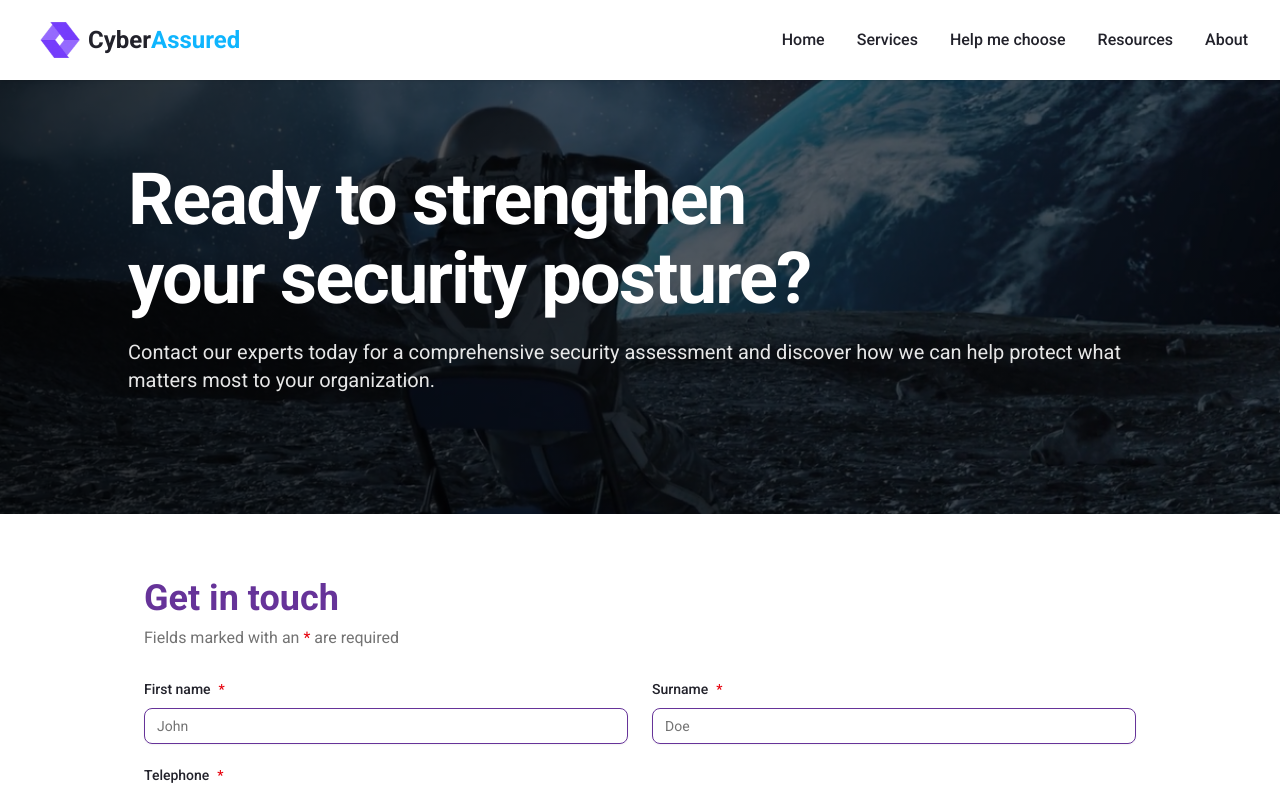
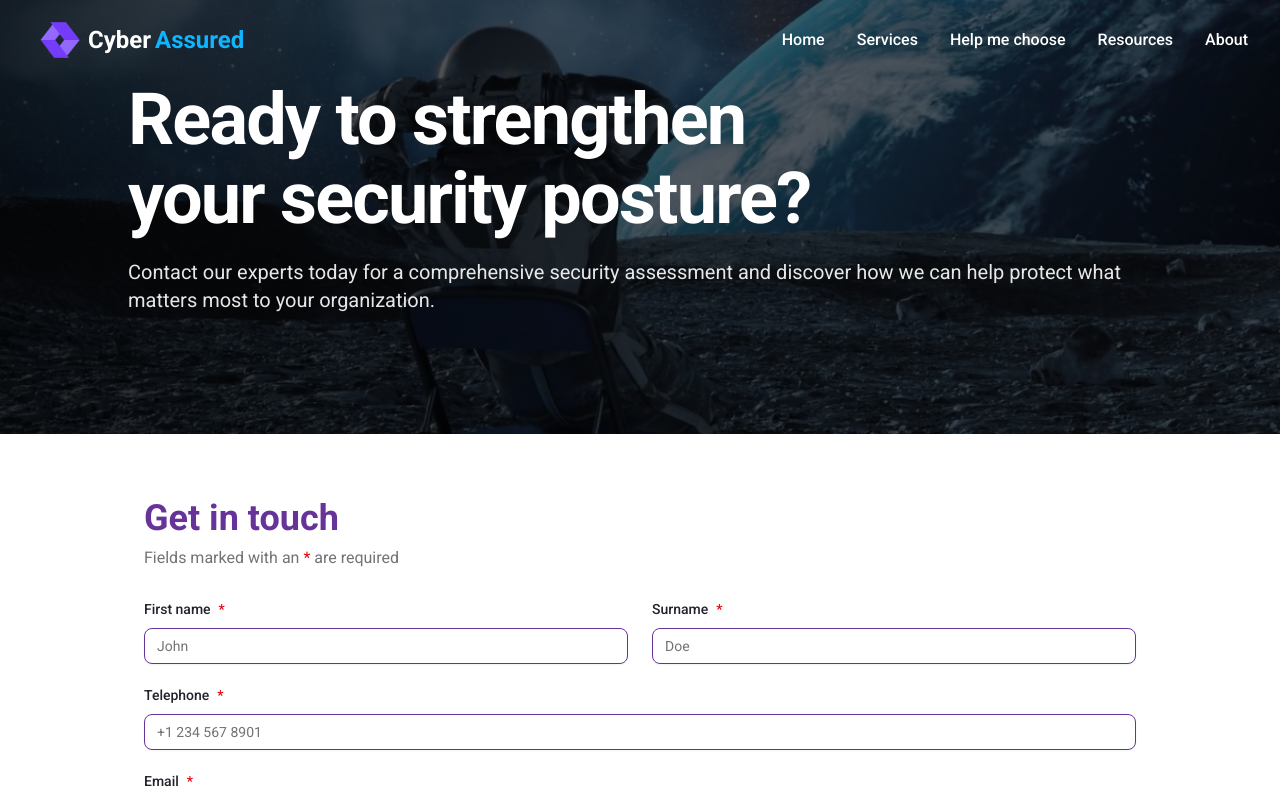
Before and after one commit to monoMonu/CyberAssured, a Next.js app: page /contact in a window 1280 px wide. Shown: the top 792 px of the page. Built offline with nearby package versions, Linux system fonts and the light colour scheme.

Commit message:
changes-29May-v2

```diff
--- a/components/Navbar.tsx
+++ b/components/Navbar.tsx
@@ -1,83 +1,132 @@
 "use client";
 
 import Link from "next/link";
-import { useState } from "react";
+import { useEffect, useState } from "react";
 import { cn } from "@/lib/utils";
 import { Button } from "./ui/button";
 import { Menu, X } from "lucide-react";
-import Image from 'next/image';
+import Image from "next/image";
 
 export default function Navbar() {
   const [showServices, setShowServices] = useState(false);
   const [mobileMenuOpen, setMobileMenuOpen] = useState(false);
+   const [scrolled, setScrolled] = useState(false);
+   const [mounted, setMounted] = useState(false);
+
+   useEffect(() => {
+   setMounted(true);
+
+   const handleScroll = () => {
+      setScrolled(window.scrollY > 200);
+   };
+   window.addEventListener("scroll", handleScroll);
+   handleScroll();
+   return () => window.removeEventListener("scroll", handleScroll);
+   }, []);
+
+   const isScrolled = mounted && scrolled;
+
+
 
   return (
-      <div className="mx-auto bg-card sticky top-0 z-50 shadow">
-         <nav className="max-w-screen-xl w-full flex items-center justify-between px-4 md:px-8 h-20 mx-auto relative">
-            <div className="flex items-center">
+      <div
+      className={cn(
+         "fixed top-0 left-0 w-full z-50 transition-all duration-300 ease-in-out",
+         isScrolled
+            ? "bg-white shadow-md backdrop-blur-md"
+            : "bg-transparent shadow-none"
+      )}
+      >
+      <nav
+         className={cn(
+            "max-w-screen-xl w-full flex items-center justify-between px-4 md:px-8 h-20 mx-auto relative",
+            isScrolled ? "text-black" : "text-white"
+         )}
+      >
+         {/* logo */}
          <Link href="/" className="flex items-center font-bold text-2xl">
             <Image
-                     src="/logo_only.png"  // Make sure this path matches your public folder location
+            src="/logo_only.png"
             alt="CyberAssured Logo"
             width={40}
             height={40}
-                     className="object-contain m-2 "
+            className="object-contain m-2"
             priority
-                  />Cyber<span className="text-[#0FB5FE] font-bold text-2xl" >Assured</span>
+            />
+            Cyber
+            <span className="text-[#0FB5FE] font-bold text-2xl ml-1">Assured</span>
          </Link>
-               </div>
 
-
+        {/* Mobile Menu Toggle */}
         <div className="md:hidden">
-               <button onClick={() => setMobileMenuOpen(!mobileMenuOpen)} className="text-foreground">
+          <button
+            onClick={() => setMobileMenuOpen(!mobileMenuOpen)}
+            className="text-foreground"
+          >
             {mobileMenuOpen ? <X size={28} /> : <Menu size={28} />}
           </button>
         </div>
 
+        {/* Desktop Menu */}
         <div className="hidden md:flex gap-8 text-base font-medium text-foreground relative">
-               <Link className="hover:text-primary py-3" href="/">Home</Link>
+          <Link
+          className={cn(
+            "hover:text-primary py-3",
+            isScrolled ? "text-black" : "text-white"
+         )}
+          href="/">Home</Link>
           <div
             className="relative h-full py-3"
             onMouseEnter={() => setShowServices(true)}
             onMouseLeave={() => setShowServices(false)}
           >
-                  <span className="hover:text-primary cursor-pointer">Services</span>
+            <span
+               className={cn(
+               "hover:text-primary cursor-pointer",
+               isScrolled ? "text-black" : "text-white"
+            )}>Services</span>
             {showServices && (
-                     <div className="absolute -left-44 top-8/12 mt-4 w-2xl shadow-xl bg-background py-8 px-6 flex gap-6 z-50 transition-all">
+              <div className="absolute -left-44 top-full mt-4 w-2xl shadow-xl bg-background py-8 px-6 flex gap-6 z-50">
                 <div className="w-1/2">
-                           <h3 className="text-lg font-bold mb-2 text-primary">Managed services</h3>
+                  <h3 className="text-lg font-bold mb-2 text-primary">
+                    Managed services
+                  </h3>
                   <p className="text-sm text-muted-foreground mb-5">
-                              Security tools alone are not enough to deliver the level of protection needed. True resilience requires human intervention.
+                    Security tools alone are not enough to deliver the level of protection needed.
                   </p>
-                           <div className="pt-2">
                   <Link href="/services/managed-services">
-                                 <Button variant={'outline'} className="border-2 hover:bg-primary hover:text-background">
+                    <Button variant="outline" className="border-2 hover:bg-primary hover:text-background">
                       Managed Security Services
                     </Button>
                   </Link>
                 </div>
-                        </div>
-
                 <div className="w-1/2">
                   <h3 className="text-lg font-bold mb-2 text-primary">Expert services</h3>
                   <p className="text-sm text-muted-foreground mb-5">
-                              Our Expert Services deliver rigorous assessments to identify weaknesses, enhance protections, or manage attack fallout.
+                    Our Expert Services deliver rigorous assessments to identify weaknesses and manage risk.
                   </p>
-                           <div className="pt-2">
                   <Link href="/services/expert-services">
-                                 <Button variant={'outline'} className="border-2 hover:bg-primary hover:text-background">
+                    <Button variant="outline" className="border-2 hover:bg-primary hover:text-background">
                       Expert Services
                     </Button>
                   </Link>
                 </div>
               </div>
-                     </div>
             )}
           </div>
-               <Link className="hover:text-primary py-3" href="/help-me-choose">Help me choose</Link>
-               <Link className="hover:text-primary py-3" href="/resources">Resources</Link>
-               <Link className="hover:text-primary py-3" href="/about">About</Link>
-               {/* <Link className="hover:text-primary py-3" href="/contact">Contact</Link> */}
+          <Link
+          className={cn(
+            "hover:text-primary py-3",
+            isScrolled ? "text-black" : "text-white"
+         )} href="/help-me-choose">Help me choose</Link>
+          <Link className={cn(
+            "hover:text-primary py-3",
+            isScrolled ? "text-black" : "text-white"
+         )} href="/resources">Resources</Link>
+          <Link className={cn(
+            "hover:text-primary py-3",
+            isScrolled ? "text-black" : "text-white"
+         )} href="/about">About</Link>
         </div>
       </nav>
 
@@ -93,18 +142,13 @@ export default function Navbar() {
           <details className="group">
             <summary className="cursor-pointer hover:text-primary">Services</summary>
             <div className="mt-2 ml-4 space-y-2">
-                     <Link href="/services/managed-services" className="block hover:text-primary">
-                        Managed Security Services
-                     </Link>
-                     <Link href="/services/expert-services" className="block hover:text-primary">
-                        Expert Services
-                     </Link>
+              <Link href="/services/managed-services" className="block hover:text-primary">Managed Security Services</Link>
+              <Link href="/services/expert-services" className="block hover:text-primary">Expert Services</Link>
             </div>
           </details>
           <Link className="hover:text-primary" href="/help-me-choose">Help me choose</Link>
           <Link className="hover:text-primary" href="/resources">Resources</Link>
           <Link className="hover:text-primary" href="/about">About</Link>
-               {/* <Link className="hover:text-primary" href="/contact">Contact</Link> */}
         </div>
       </div>
     </div>
--- a/sections/HeroSec.tsx
+++ b/sections/HeroSec.tsx
@@ -21,7 +21,7 @@ const HomeHeroBGSlider = () => {
    const swiperRef = useRef<any>(null);
 
    return (
-      <section className="relative max-h-screen w-full overflow-hidden text-primary-foreground">
+      <section className="relative h-screen w-full overflow-hidden text-primary-foreground">
          <Swiper
          ref={swiperRef}
          modules={[Navigation, Autoplay, Pagination]}
@@ -36,7 +36,7 @@ const HomeHeroBGSlider = () => {
          loop={true}
          autoplay={{ delay: 5000, disableOnInteraction: false }}
          speed={800}
-         className="h-[70vh] w-full relative"
+         className="h-full w-full relative"
          >
          {sliders.map((slider) => (
             <SwiperSlide key={slider.id}>
```
Lines whose indentation alone changed are shown as unchanged.
